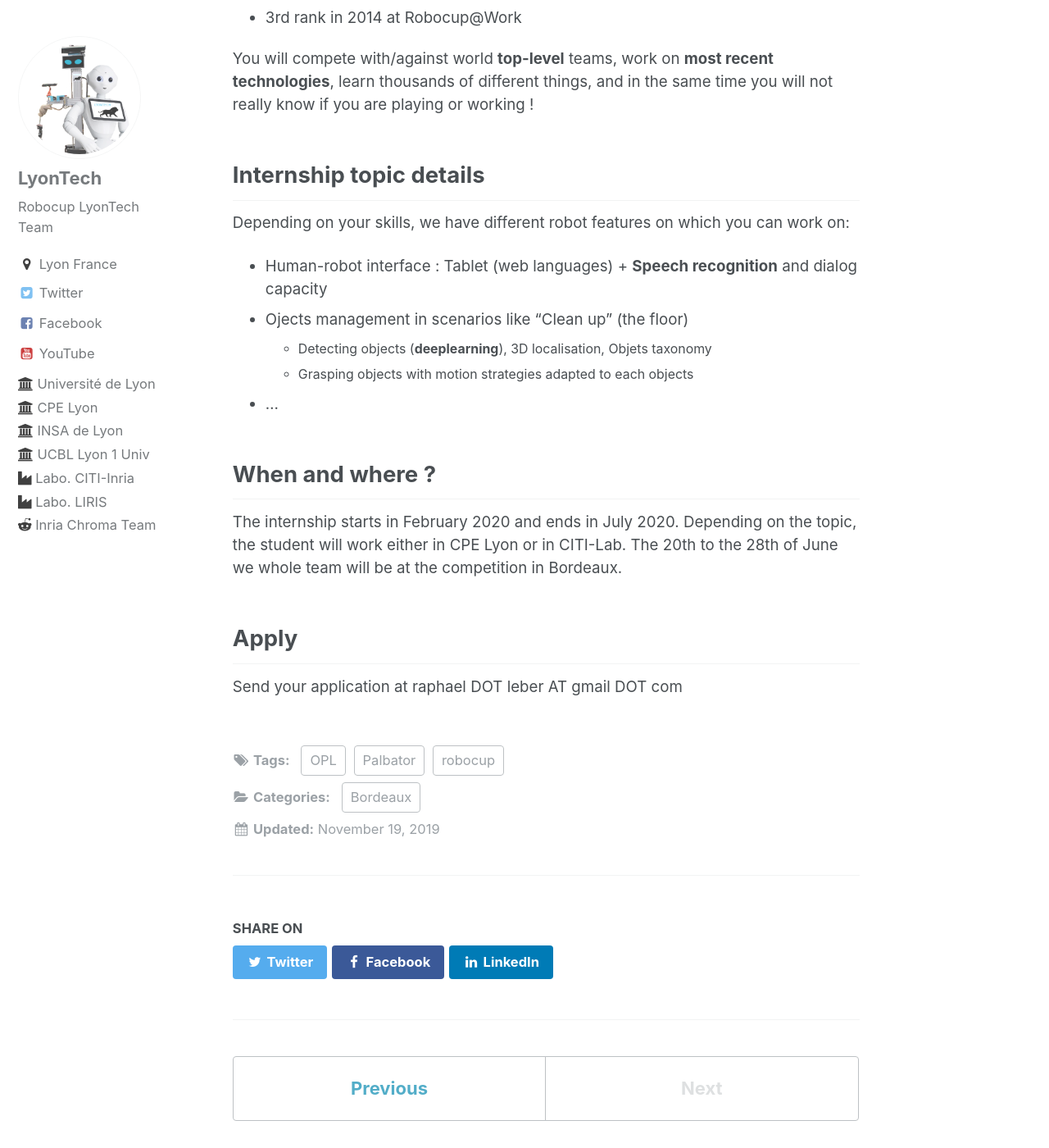
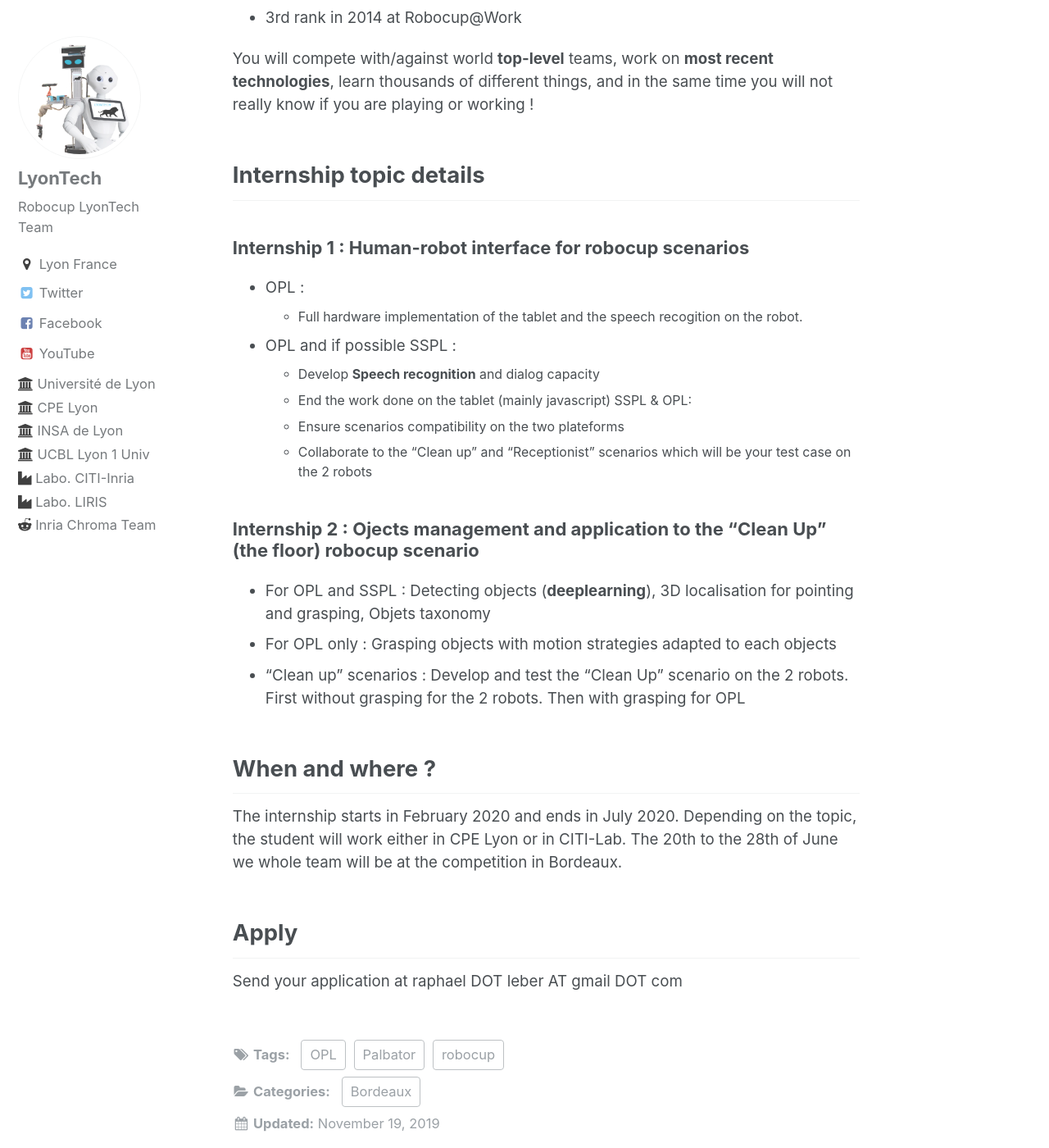
Before and after one commit to Robocup-Lyontech/Robocup-Lyontech.github.io, a Jekyll site: the page built from _posts/2019-11-19-Internship.md, in a window 1280 px wide and 1400 px high, scrolled down 950 px. Shown: the whole window at 82% size. Built offline with Jekyll 4.4.1, drawn with Linux system fonts in a browser that asks for light colours; some of the changed text lies outside the part shown.

Commit message:
Update 2019-11-19-Internship.md

```diff
--- a/_posts/2019-11-19-Internship.md
+++ b/_posts/2019-11-19-Internship.md
@@ -12,7 +12,7 @@
 We are looking for two or three candidates for an internship, in order to complete our robocup team.
 
 ## Main goal:
-Enhance one of our [robot](https://robocup-lyontech.github.io/opl/) with new features. Implemement those features in robocup scenarios.
+Enhance our robot [OPL](https://robocup-lyontech.github.io/opl/) and [SSPL](https://robocup-lyontech.github.io/sspl/) with new features. Implemement those features in robocup scenario. Rules available [here](https://github.com/RoboCupAtHome/RuleBook) (clone and make content)
 
 ## Why is it great ?
 You will participate to the **biggest robotic competition** with :
@@ -30,12 +30,20 @@
 You will compete with/against world **top-level** teams, work on **most recent technologies**, learn thousands of different things, and in the same time you will not really know if you are playing or working !
 
 ## Internship topic details
-Depending on your skills, we have different robot features on which you can work on:
-- Human-robot interface : Tablet (web languages) + **Speech recognition** and dialog capacity
-- Ojects management in scenarios like "Clean up" (the floor)
-  - Detecting objects (**deeplearning**), 3D localisation, Objets taxonomy
-  - Grasping objects with motion strategies adapted to each objects
-- ...
+### Internship 1 : Human-robot interface for robocup scenarios
+- OPL :
+  - Full hardware implementation of the tablet and the speech recogition on the robot.
+- OPL and if possible SSPL :
+  - Develop **Speech recognition** and dialog capacity
+  - End the work done on the tablet (mainly javascript)
+SSPL & OPL:
+  - Ensure scenarios compatibility on the two plateforms
+  - Collaborate to the "Clean up" and "Receptionist" scenarios which will be your test case on the 2 robots
+
+### Internship 2 : Ojects management and application to the "Clean Up" (the floor) robocup scenario
+- For OPL and SSPL : Detecting objects (**deeplearning**), 3D localisation for pointing and grasping, Objets taxonomy
+- For OPL only : Grasping objects with motion strategies adapted to each objects
+- "Clean up" scenarios : Develop and test the "Clean Up" scenario on the 2 robots. First without grasping for the 2 robots. Then with grasping for OPL
 
 
 ## When and where ?
```
